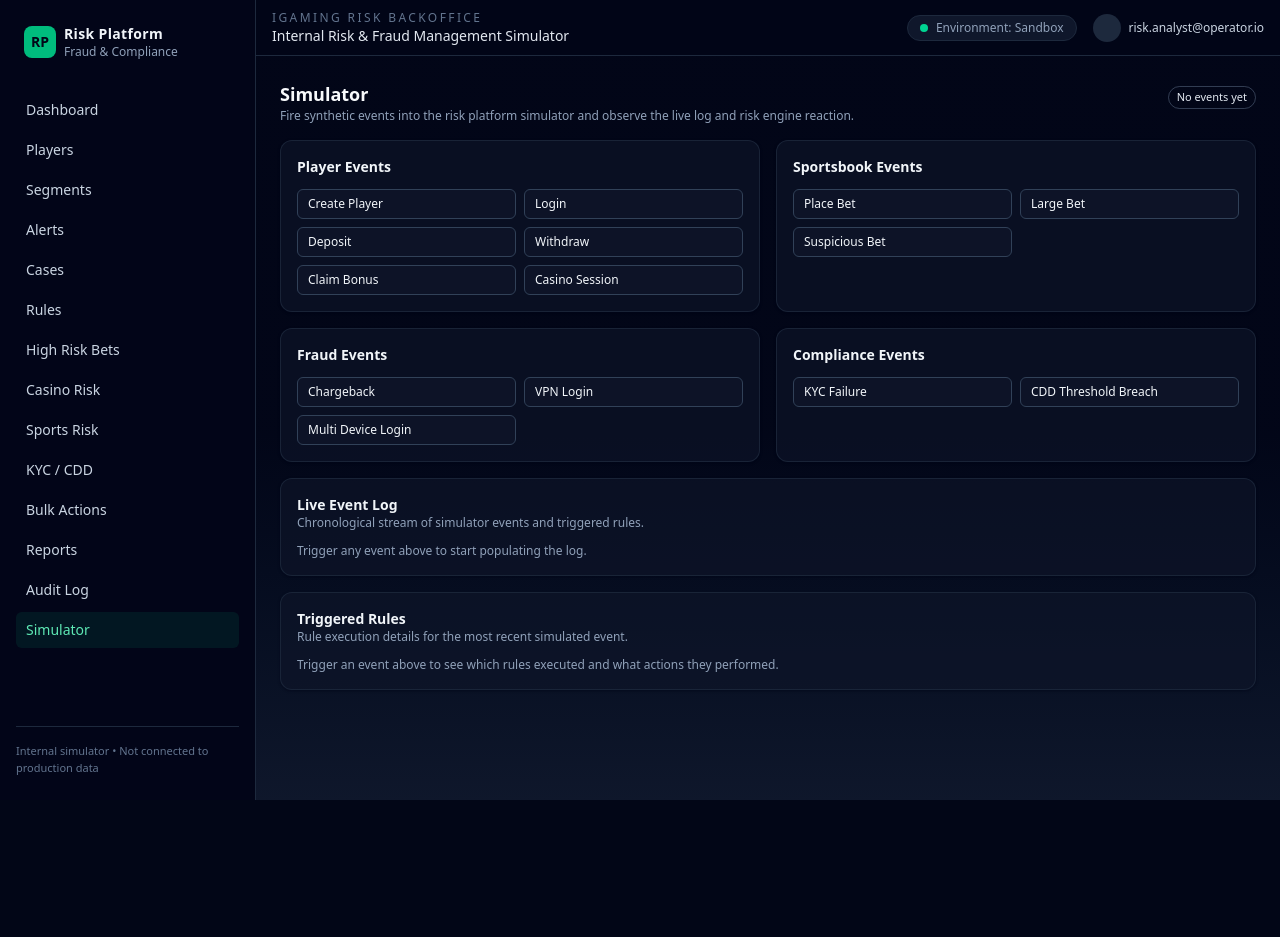
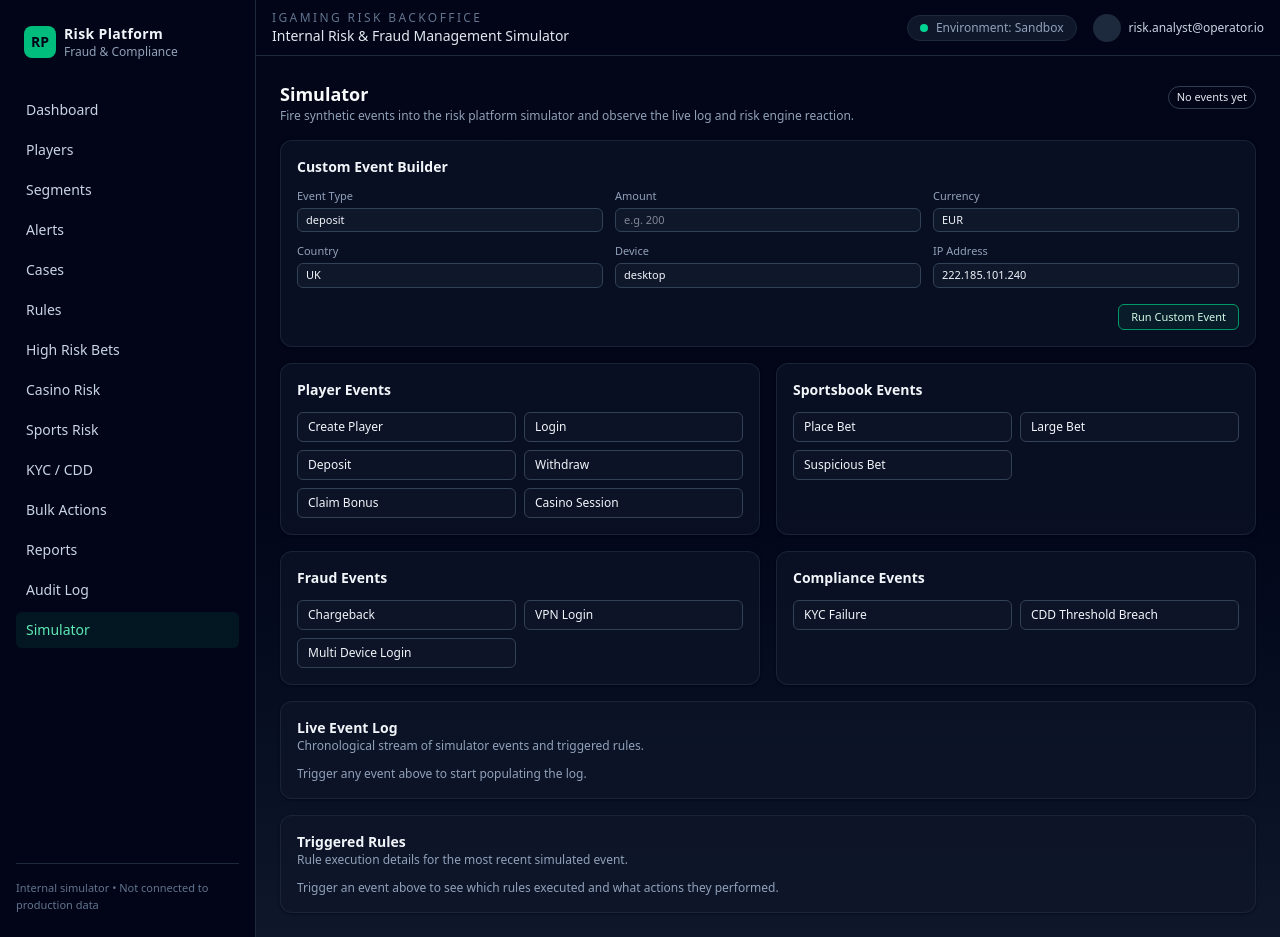
Before and after one commit to ptsportsbookcom-sudo/risk-platform-simulator, a Next.js app: page /simulator in a window 1280 px wide. Before the commit the page ends 800 px from the top, so only its background shows below. Built offline with nearby package versions, Linux system fonts and the light colour scheme.

Commit message:
add flexible simulator with custom event builder

```diff
--- a/app/simulator/page.tsx
+++ b/app/simulator/page.tsx
@@ -74,6 +74,12 @@ export default function SimulatorPage() {
   const { state, processSimulatorEvent } = useRiskEngine();
   const [lastResult, setLastResult] = useState<ProcessEventResult | null>(null);
   const [logRows, setLogRows] = useState<SimulatorLogRow[]>([]);
+  const [customType, setCustomType] = useState<EngineEventType>("deposit");
+  const [customAmount, setCustomAmount] = useState<string>("");
+  const [customCurrency, setCustomCurrency] = useState<string>("EUR");
+  const [customCountry, setCustomCountry] = useState<string>("UK");
+  const [customDevice, setCustomDevice] = useState<string>("desktop");
+  const [customIp, setCustomIp] = useState<string>(randomIp());
 
   function triggerEvent(button: ButtonConfig) {
     let amount: number | undefined;
@@ -149,6 +155,63 @@ export default function SimulatorPage() {
     setLastResult(result);
   }
 
+  function runCustomEvent() {
+    const amount =
+      customAmount.trim().length > 0 ? Number(customAmount.trim()) : undefined;
+
+    const uiEvent = {
+      id: `SIM-${Date.now()}-${Math.random().toString(36).slice(2, 8)}`,
+      playerId: DEFAULT_PLAYER_ID,
+      type: customType,
+      amount,
+      currency: customCurrency || "EUR",
+      country: customCountry || "UK",
+      device: customDevice || "desktop",
+      ip: customIp || randomIp(),
+      timestamp: Date.now(),
+    };
+
+    const result = processSimulatorEvent({
+      playerId: uiEvent.playerId,
+      eventType: uiEvent.type,
+      amount: uiEvent.amount,
+      metadata: {
+        currency: uiEvent.currency,
+        country: uiEvent.country,
+        device: uiEvent.device,
+        ipAddress: uiEvent.ip,
+        simulatorEventId: uiEvent.id,
+        simulatorTimestamp: uiEvent.timestamp,
+      },
+    });
+
+    const engineEvents = result.state.events;
+    const engineLogEntry = engineEvents[engineEvents.length - 1];
+
+    if (engineLogEntry) {
+      const triggeredRules = result.triggeredRules.map((re) => {
+        const rule = result.state.rules.find((r) => r.id === re.ruleId);
+        return {
+          id: re.ruleId,
+          name: rule?.name ?? re.description,
+        };
+      });
+
+      const row: SimulatorLogRow = {
+        eventId: engineLogEntry.id,
+        eventType: engineLogEntry.eventType,
+        timestamp: engineLogEntry.timestamp,
+        triggeredRules,
+        actions: result.actions,
+        alertCreated: result.newAlerts.length > 0,
+      };
+
+      setLogRows((prev) => [row, ...prev]);
+    }
+
+    setLastResult(result);
+  }
+
   function renderButtons(groupTitle: string, buttons: ButtonConfig[]) {
     return (
       <Card title={groupTitle}>
@@ -184,6 +247,74 @@ export default function SimulatorPage() {
             : `${state.events.length} events in current run`}
         </Badge>
       </div>
+
+      <Card title="Custom Event Builder">
+        <div className="grid gap-3 text-xs md:grid-cols-3">
+          <div className="space-y-1">
+            <label className="block text-[11px] text-slate-400">Event Type</label>
+            <input
+              className="w-full rounded-md border border-slate-700 bg-slate-900 px-2 py-1 text-[11px] text-slate-100 outline-none focus:border-emerald-500"
+              value={customType}
+              onChange={(e) => setCustomType(e.target.value as EngineEventType)}
+              placeholder="e.g. deposit"
+            />
+          </div>
+          <div className="space-y-1">
+            <label className="block text-[11px] text-slate-400">Amount</label>
+            <input
+              className="w-full rounded-md border border-slate-700 bg-slate-900 px-2 py-1 text-[11px] text-slate-100 outline-none focus:border-emerald-500"
+              value={customAmount}
+              onChange={(e) => setCustomAmount(e.target.value)}
+              placeholder="e.g. 200"
+            />
+          </div>
+          <div className="space-y-1">
+            <label className="block text-[11px] text-slate-400">Currency</label>
+            <input
+              className="w-full rounded-md border border-slate-700 bg-slate-900 px-2 py-1 text-[11px] text-slate-100 outline-none focus:border-emerald-500"
+              value={customCurrency}
+              onChange={(e) => setCustomCurrency(e.target.value)}
+              placeholder="e.g. EUR"
+            />
+          </div>
+          <div className="space-y-1">
+            <label className="block text-[11px] text-slate-400">Country</label>
+            <input
+              className="w-full rounded-md border border-slate-700 bg-slate-900 px-2 py-1 text-[11px] text-slate-100 outline-none focus:border-emerald-500"
+              value={customCountry}
+              onChange={(e) => setCustomCountry(e.target.value)}
+              placeholder="e.g. UK"
+            />
+          </div>
+          <div className="space-y-1">
+            <label className="block text-[11px] text-slate-400">Device</label>
+            <input
+              className="w-full rounded-md border border-slate-700 bg-slate-900 px-2 py-1 text-[11px] text-slate-100 outline-none focus:border-emerald-500"
+              value={customDevice}
+              onChange={(e) => setCustomDevice(e.target.value)}
+              placeholder="e.g. desktop"
+            />
+          </div>
+          <div className="space-y-1">
+            <label className="block text-[11px] text-slate-400">IP Address</label>
+            <input
+              className="w-full rounded-md border border-slate-700 bg-slate-900 px-2 py-1 text-[11px] text-slate-100 outline-none focus:border-emerald-500"
+              value={customIp}
+              onChange={(e) => setCustomIp(e.target.value)}
+              placeholder="e.g. 192.168.0.1"
+            />
+          </div>
+        </div>
+        <div className="mt-4 flex justify-end">
+          <button
+            type="button"
+            onClick={runCustomEvent}
+            className="rounded-md border border-emerald-600 bg-emerald-600/10 px-3 py-1 text-[11px] text-emerald-100 hover:bg-emerald-600/20"
+          >
+            Run Custom Event
+          </button>
+        </div>
+      </Card>
 
       <div className="grid gap-4 md:grid-cols-2">
         {renderButtons("Player Events", playerEvents)}
```
